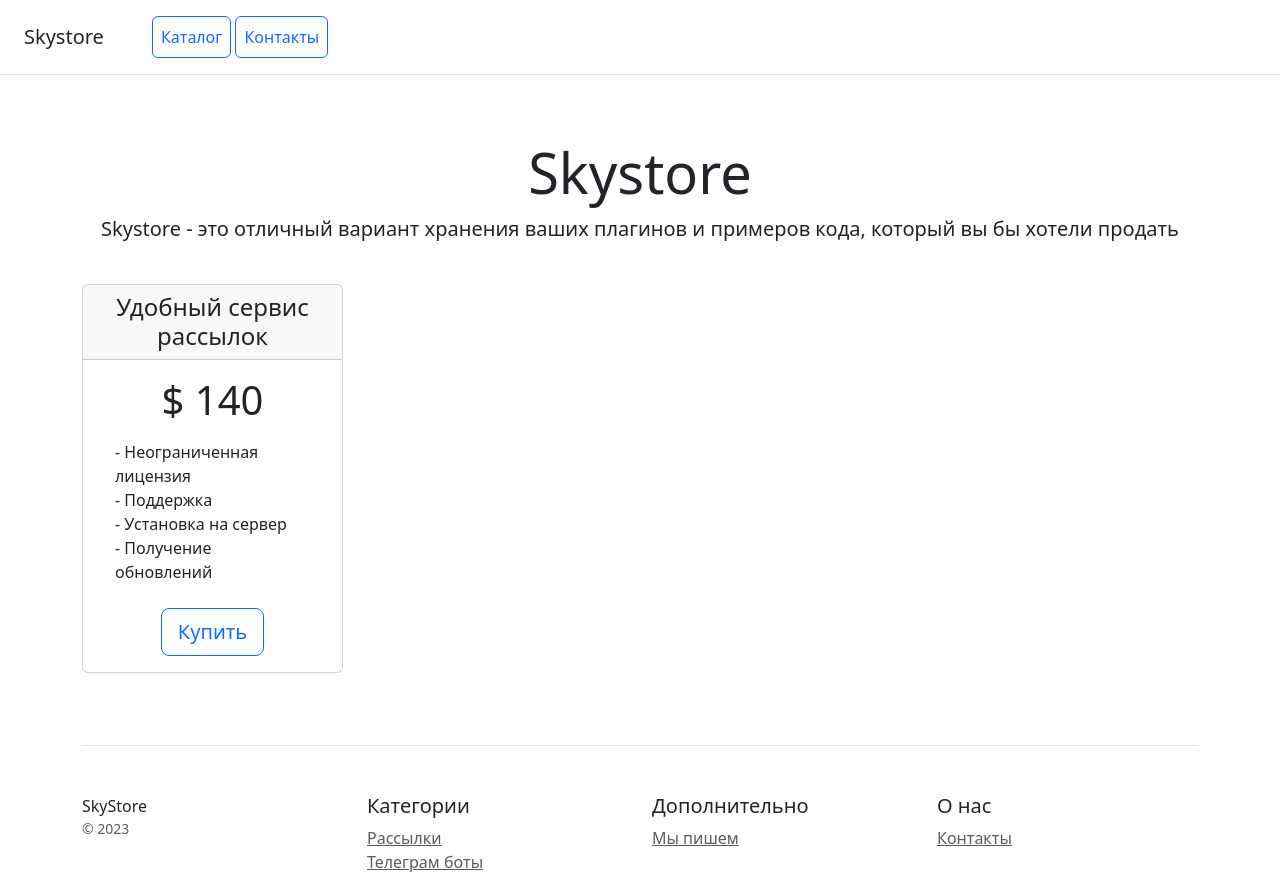
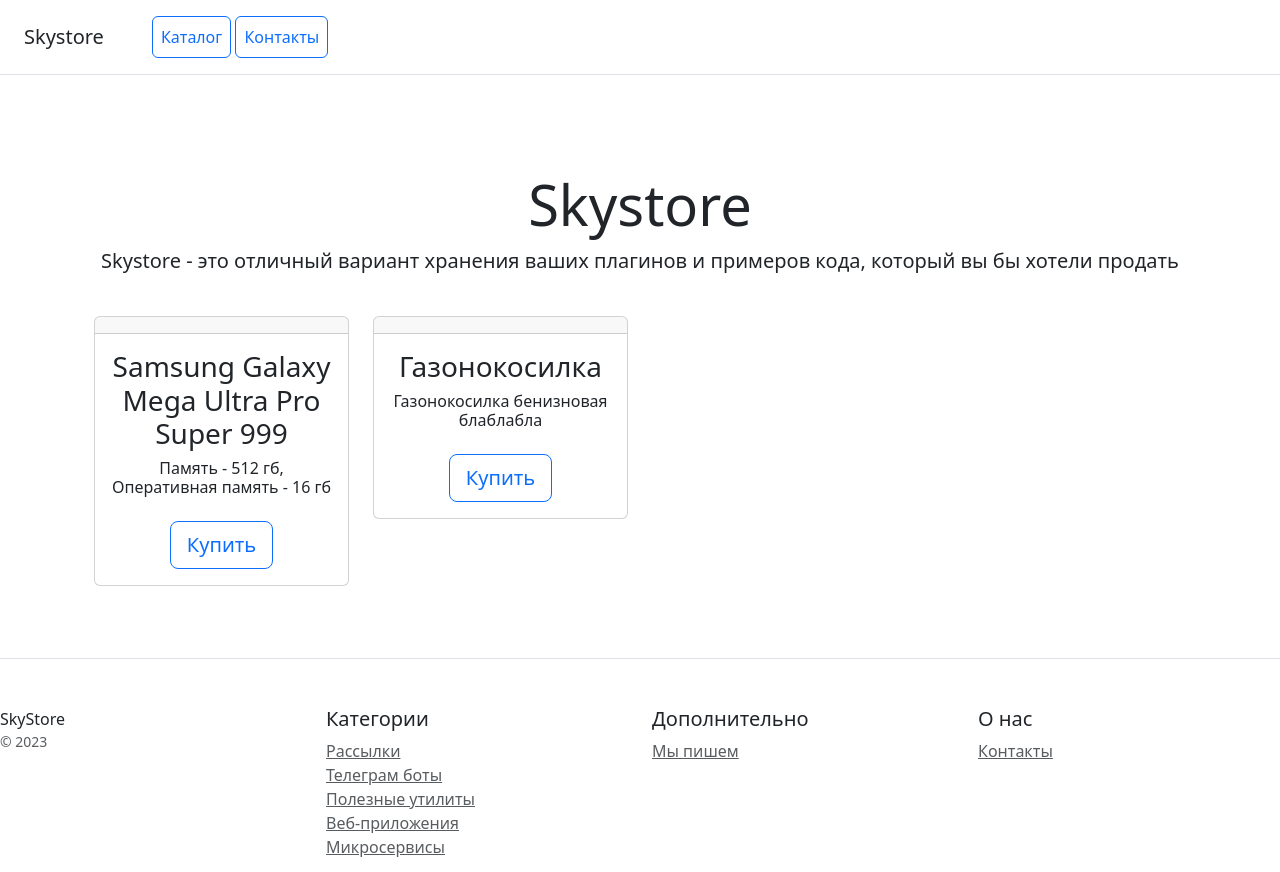
Before and after one commit to Alsara99/Python_moduleN6, a Django app: page / in a window 1280 px wide. Shown: the top 872 px of the page. Run offline with Django 5.2, Linux system fonts and the light colour scheme; data comes from the database, SQL or seed files in the repository; some libraries are stand-ins or nearby versions.

Commit message:
homework 24 is done

```diff
--- /dev/null
+++ b/catalog/templates/base.html
@@ -0,0 +1,17 @@
+<!doctype html>
+<html lang="en">
+<head>
+    <meta charset="utf-8">
+    <meta name="viewport" content="width=device-width, initial-scale=1">
+    <title>{% block title %}Skystore{% endblock %}</title>
+    <link rel="stylesheet" href="/static/css/bootstrap.css">
+</head>
+<body>
+{% include 'header.html' %}
+<div class="container mt-5">
+    {% block content %}{% endblock %}
+</div>
+{% include 'footer.html' %}
+<script src="/static/js/bootstrap.bundle.js"></script>
+</body>
+</html>
--- /dev/null
+++ b/catalog/templates/footer.html
@@ -0,0 +1,30 @@
+<footer class="pt-4 my-md-5 pt-md-5 border-top">
+        <div class="row">
+            <div class="col-12 col-md">
+                SkyStore
+                <small class="d-block mb-3 text-muted">&copy; 2023</small>
+            </div>
+            <div class="col-6 col-md">
+                <h5>Категории</h5>
+                <ul class="list-unstyled text-small">
+                    <li><a class="text-muted" href="#">Рассылки</a></li>
+                    <li><a class="text-muted" href="#">Телеграм боты</a></li>
+                    <li><a class="text-muted" href="#">Полезные утилиты</a></li>
+                    <li><a class="text-muted" href="#">Веб-приложения</a></li>
+                    <li><a class="text-muted" href="#">Микросервисы</a></li>
+                </ul>
+            </div>
+            <div class="col-6 col-md">
+                <h5>Дополнительно</h5>
+                <ul class="list-unstyled text-small">
+                    <li><a class="text-muted" href="#">Мы пишем</a></li>
+                </ul>
+            </div>
+            <div class="col-6 col-md">
+                <h5>О нас</h5>
+                <ul class="list-unstyled text-small">
+                    <li><a class="text-muted" href="/contacts/">Контакты</a></li>
+                </ul>
+            </div>
+        </div>
+</footer>
--- /dev/null
+++ b/catalog/templates/header.html
@@ -0,0 +1,9 @@
+<header>
+    <div class="d-flex flex-column flex-md-row align-items-center p-3 px-md-4 mb-3 bg-white border-bottom box-shadow">
+        <h5 class="my-0 mr-md-auto font-weight-normal">Skystore</h5>
+        <nav class="ms-5">
+            <a class="p-2 btn btn-outline-primary" href="/">Каталог</a>
+            <a class="p-2 btn btn-outline-primary" href="/contacts/">Контакты</a>
+        </nav>
+    </div>
+</header>
--- a/catalog/templates/home.html
+++ b/catalog/templates/home.html
@@ -1,79 +1,31 @@
-<!doctype html>
-<html lang="en">
-<head>
-    <meta charset="utf-8">
-    <meta name="viewport" content="width=device-width, initial-scale=1">
-    <title>Skystore</title>
-    <link rel="stylesheet" href="/static/css/bootstrap.css">
-</head>
-<body>
-<div class="d-flex flex-column flex-md-row align-items-center p-3 px-md-4 mb-3 bg-white border-bottom box-shadow">
-    <h5 class="my-0 mr-md-auto font-weight-normal">Skystore</h5>
-    <nav class="ms-5">
-        <a class="p-2 btn btn-outline-primary" href="/">Каталог</a>
-        <a class="p-2 btn btn-outline-primary" href="/contacts/">Контакты</a>
-    </nav>
-</div>
+{% extends 'base.html' %}
 
+{% block title %}Главная страница{% endblock %}
+
+{% block content %}
 <div class="pricing-header px-3 py-3 pt-md-5 pb-md-4 mx-auto text-center">
     <h1 class="display-4">Skystore</h1>
     <p class="lead">Skystore - это отличный вариант хранения ваших плагинов и примеров кода, который вы бы хотели
         продать</p>
 </div>
-
 <div class="container">
     <div class="row text-center">
+        {% for product in products %}
             <div class="col-3">
                 <div class="card mb-4 box-shadow">
                     <div class="card-header">
-                    <h4 class="my-0 font-weight-normal">Удобный сервис рассылок</h4>
+                        <h4 class="my-0 font-weight-normal">{{ product.image }}</h4>
                     </div>
                     <div class="card-body">
-                    <h1 class="card-title pricing-card-title">$ 140</h1>
+                        <h3 class="card-title pricing-card-title">{{ product.name }}</h3>
+                        <h6 class="card-title pricing-card-title">{{ product.description|truncatechars:100 }}</h6>
                         <ul class="list-unstyled mt-3 mb-4 text-start m-3">
-                        <li>- Неограниченная лицензия</li>
-                        <li>- Поддержка</li>
-                        <li>- Установка на сервер</li>
-                        <li>- Получение обновлений</li>
                         </ul>
-                    <button type="button" class="btn btn-lg btn-block btn-outline-primary">Купить</button>
+                        <button type="button" class="btn btn-lg btn-block btn-outline-primary" onclick="window.location.href='http://127.0.0.1:8000/product_detail/{{ product.pk }}';">Купить</button>
                     </div>
                 </div>
             </div>
-    </div>
-
-    <footer class="pt-4 my-md-5 pt-md-5 border-top">
-        <div class="row">
-            <div class="col-12 col-md">
-                SkyStore
-                <small class="d-block mb-3 text-muted">&copy; 2023</small>
-            </div>
-            <div class="col-6 col-md">
-                <h5>Категории</h5>
-                <ul class="list-unstyled text-small">
-                    <li><a class="text-muted" href="#">Рассылки</a></li>
-                    <li><a class="text-muted" href="#">Телеграм боты</a></li>
-                    <li><a class="text-muted" href="#">Полезные утилиты</a></li>
-                    <li><a class="text-muted" href="#">Веб-приложения</a></li>
-                    <li><a class="text-muted" href="#">Микросервисы</a></li>
-                </ul>
-            </div>
-            <div class="col-6 col-md">
-                <h5>Дополнительно</h5>
-                <ul class="list-unstyled text-small">
-                    <li><a class="text-muted" href="#">Мы пишем</a></li>
-                </ul>
-            </div>
-            <div class="col-6 col-md">
-                <h5>О нас</h5>
-                <ul class="list-unstyled text-small">
-                    <li><a class="text-muted" href="/contacts/">Контакты</a></li>
-                </ul>
+        {% endfor %}
     </div>
 </div>
-    </footer>
-</div>
-<script src="https://cdnjs.cloudflare.com/ajax/libs/twitter-bootstrap/5.3.3/js/bootstrap.bundle.min.js">
-</script>
-</body>
-</html>
+{% endblock %}
--- a/catalog/templates/page1.html
+++ b/catalog/templates/page1.html
@@ -4,7 +4,7 @@
     <meta charset="utf-8">
     <meta name="viewport" content="width=device-width, initial-scale=1">
     <title>Page 1</title>
-    <link href="css/bootstrap.css" rel="stylesheet"/>
+    <link href="/static/css/bootstrap.css" rel="stylesheet"/>
     <style>
         .col-2 {
             color: #dee2e6;
--- a/catalog/templates/page2.html
+++ b/catalog/templates/page2.html
@@ -4,7 +4,7 @@
     <meta charset="utf-8">
     <meta name="viewport" content="width=device-width, initial-scale=1">
     <title>Page 2</title>
-    <link href="css/bootstrap.css" rel="stylesheet"/>
+    <link href="/static/css/bootstrap.css" rel="stylesheet"/>
     <style>
         .col-2 {
             color: #dee2e6;
--- a/catalog/templates/page3.html
+++ b/catalog/templates/page3.html
@@ -4,7 +4,7 @@
     <meta charset="utf-8">
     <meta name="viewport" content="width=device-width, initial-scale=1">
     <title>Page 3</title>
-    <link href="css/bootstrap.css" rel="stylesheet"/>
+    <link href="/static/css/bootstrap.css" rel="stylesheet"/>
     <style>
         .col-2 {
             color: #dee2e6;
@@ -141,6 +141,7 @@
                 </div>
             </div>
         </div>
+    </div>
     <div class="col-1"></div>
 </div>
 <script src="https://cdnjs.cloudflare.com/ajax/libs/twitter-bootstrap/5.3.3/js/bootstrap.bundle.min.js">
--- a/catalog/templates/page4.html
+++ b/catalog/templates/page4.html
@@ -4,7 +4,7 @@
     <meta charset="utf-8">
     <meta name="viewport" content="width=device-width, initial-scale=1">
     <title>Page 4</title>
-    <link href="css/bootstrap.css" rel="stylesheet"/>
+    <link href="/static/css/bootstrap.css" rel="stylesheet"/>
     <style>
         .col-2 {
             color: #dee2e6;
--- a/catalog/urls.py
+++ b/catalog/urls.py
@@ -1,6 +1,6 @@
 from django.urls import path
 from catalog.apps import CatalogConfig
-from catalog.views import home, contacts
+from catalog.views import home, contacts, product_detail
 
 
 app_name = CatalogConfig.name
@@ -8,5 +8,5 @@ app_name = CatalogConfig.name
 urlpatterns = [
     path('', home, name='home'),
     path('contacts/', contacts, name='contacts'),
-
+    path('product_detail/<int:pk>', product_detail, name='product_detail'),
 ]
--- a/catalog/views.py
+++ b/catalog/views.py
@@ -1,9 +1,18 @@
 from django.shortcuts import render
+from .models import Product
 
 
 def home(request):
-    return render(request, template_name="home.html")
+    products = Product.objects.all()
+    context = {"products": products}
+    return render(request, template_name="home.html", context=context)
 
 
 def contacts(request):
     return render(request, template_name="contacts.html")
+
+
+def product_detail(request, pk):
+    product = Product.objects.get(id=pk)
+    context = {"product": product}
+    return render(request, template_name="product.html", context=context)
```
Also changed, not shown: catalog/templates/contacts.html (+4 -54 lines), catalog/templates/product.html (added, +19 -0 lines). Lines whose indentation alone changed are shown as unchanged.
